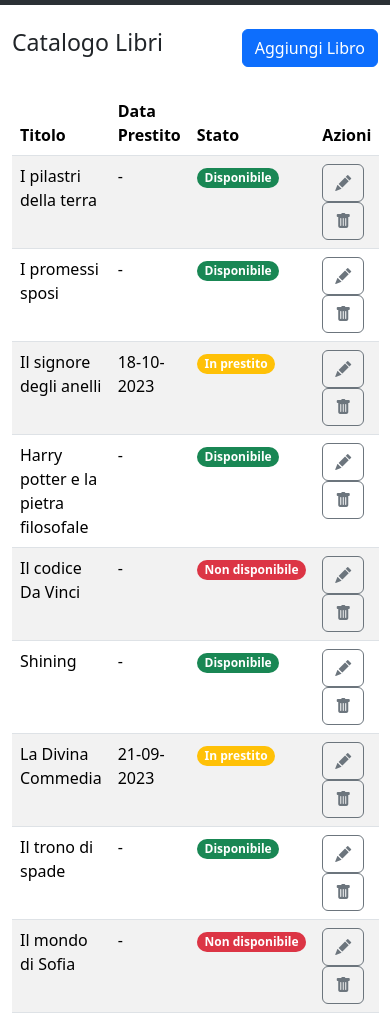
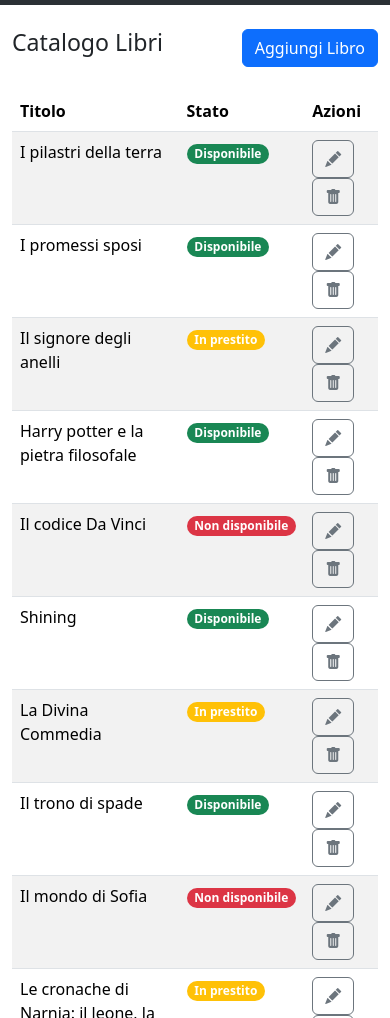
Before and after one commit to gabrieletodaroo9/html-css-bootstrap-dashboard, a plain HTML site: page index.html in a window 390 px wide. Shown: the part 71-1089 px from the top of the page. Drawn offline with nearby package versions, Linux system fonts and the light colour scheme.

Commit message:
exercise completed

```diff
--- a/index.html
+++ b/index.html
@@ -63,7 +63,7 @@
 
     <!-- MAIN -->
 
-    <div class="container">
+    <div class="container-fluid container-md">
         <div class="row mt-4">
             <div class="col-12 col-lg-9">
                 <div class="d-flex justify-content-between">
@@ -73,11 +73,11 @@
 
                 <!-- TABLE -->
 
-                <table class="table table-striped table-hover mt-4">
+                <table class="table w-100 table-striped table-hover mt-4">
                     <thead>
                         <tr>
                             <th scope="col">Titolo</th>
-                            <th scope="col">Data Prestito</th>
+                            <th scope="col" class="d-none d-md-table-cell">Data Prestito</th>
                             <th scope="col">Stato</th>
                             <th scope="col">Azioni</th>
                         </tr>
@@ -85,7 +85,7 @@
                     <tbody>
                         <tr>
                             <td>I pilastri della terra</td>
-                            <td>-</td>
+                            <td class="d-none d-md-table-cell">-</td>
                             <td><span class="badge rounded-pill text-bg-success">Disponibile</span></td>
                             <td>
                                 <button type="button" class="btn btn-outline-secondary"><i class="bi bi-pencil-fill"></i></button>
@@ -94,7 +94,7 @@
                         </tr>
                         <tr>
                             <td>I promessi sposi</td>
-                            <td>-</td>
+                            <td class="d-none d-md-table-cell">-</td>
                             <td><span class="badge rounded-pill text-bg-success">Disponibile</span></td>
                             <td>
                                 <button type="button" class="btn btn-outline-secondary"><i class="bi bi-pencil-fill"></i></button>
@@ -103,7 +103,7 @@
                         </tr>
                         <tr>
                             <td>Il signore degli anelli</td>
-                            <td>18-10-2023</td>
+                            <td class="d-none d-md-table-cell">18-10-2023</td>
                             <td><span class="badge rounded-pill text-bg-warning text-white">In prestito</span></td>
                             <td>
                                 <button type="button" class="btn btn-outline-secondary"><i class="bi bi-pencil-fill"></i></button>
@@ -112,7 +112,7 @@
                         </tr>
                         <tr>
                             <td>Harry potter e la pietra filosofale</td>
-                            <td>-</td>
+                            <td class="d-none d-md-table-cell">-</td>
                             <td><span class="badge rounded-pill text-bg-success">Disponibile</span></td>
                             <td>
                                 <button type="button" class="btn btn-outline-secondary"><i class="bi bi-pencil-fill"></i></button>
@@ -121,7 +121,7 @@
                         </tr>
                         <tr>
                             <td>Il codice Da Vinci</td>
-                            <td>-</td>
+                            <td class="d-none d-md-table-cell">-</td>
                             <td><span class="badge rounded-pill text-bg-danger">Non disponibile</span></td>
                             <td>
                                 <button type="button" class="btn btn-outline-secondary"><i class="bi bi-pencil-fill"></i></button>
@@ -130,7 +130,7 @@
                         </tr>
                         <tr>
                             <td>Shining</td>
-                            <td>-</td>
+                            <td class="d-none d-md-table-cell">-</td>
                             <td><span class="badge rounded-pill text-bg-success">Disponibile</span></td>
                             <td>
                                 <button type="button" class="btn btn-outline-secondary"><i class="bi bi-pencil-fill"></i></button>
@@ -139,7 +139,7 @@
                         </tr>
                         <tr>
                             <td>La Divina Commedia</td>
-                            <td>21-09-2023</td>
+                            <td class="d-none d-md-table-cell">21-09-2023</td>
                             <td><span class="badge rounded-pill text-bg-warning text-white">In prestito</span></td>
                             <td>
                                 <button type="button" class="btn btn-outline-secondary"><i class="bi bi-pencil-fill"></i></button>
@@ -148,7 +148,7 @@
                         </tr>
                         <tr>
                             <td>Il trono di spade</td>
-                            <td>-</td>
+                            <td class="d-none d-md-table-cell">-</td>
                             <td><span class="badge rounded-pill text-bg-success">Disponibile</span></td>
                             <td>
                                 <button type="button" class="btn btn-outline-secondary"><i class="bi bi-pencil-fill"></i></button>
@@ -157,7 +157,7 @@
                         </tr>
                         <tr>
                             <td>Il mondo di Sofia</td>
-                            <td>-</td>
+                            <td class="d-none d-md-table-cell">-</td>
                             <td><span class="badge rounded-pill text-bg-danger">Non disponibile</span></td>
                             <td>
                                 <button type="button" class="btn btn-outline-secondary"><i class="bi bi-pencil-fill"></i></button>
@@ -166,7 +166,7 @@
                         </tr>
                         <tr>
                             <td>Le cronache di Narnia: il leone, la strega e l'armadio</td>
-                            <td>25-07-2023</td>
+                            <td class="d-none d-md-table-cell">25-07-2023</td>
                             <td><span class="badge rounded-pill text-bg-warning text-white">In prestito</span></td>
                             <td>
                                 <button type="button" class="btn btn-outline-secondary"><i class="bi bi-pencil-fill"></i></button>
@@ -175,7 +175,7 @@
                         </tr>
                         <tr>
                             <td>Il piccolo principe</td>
-                            <td>-</td>
+                            <td class="d-none d-md-table-cell">-</td>
                             <td><span class="badge rounded-pill text-bg-success">Disponibile</span></td>
                             <td>
                                 <button type="button" class="btn btn-outline-secondary"><i class="bi bi-pencil-fill"></i></button>
@@ -184,7 +184,7 @@
                         </tr>
                         <tr>
                             <td>La storia infinita</td>
-                            <td>-</td>
+                            <td class="d-none d-md-table-cell">-</td>
                             <td><span class="badge rounded-pill text-bg-success">Disponibile</span></td>
                             <td>
                                 <button type="button" class="btn btn-outline-secondary"><i class="bi bi-pencil-fill"></i></button>
@@ -284,8 +284,6 @@
             </div>
         </div>
 
-
-
         <!-- JAVASCRIPT -->
 
         <script src="https://cdn.jsdelivr.net/npm/bootstrap@5.3.8/dist/js/bootstrap.bundle.min.js"
```
